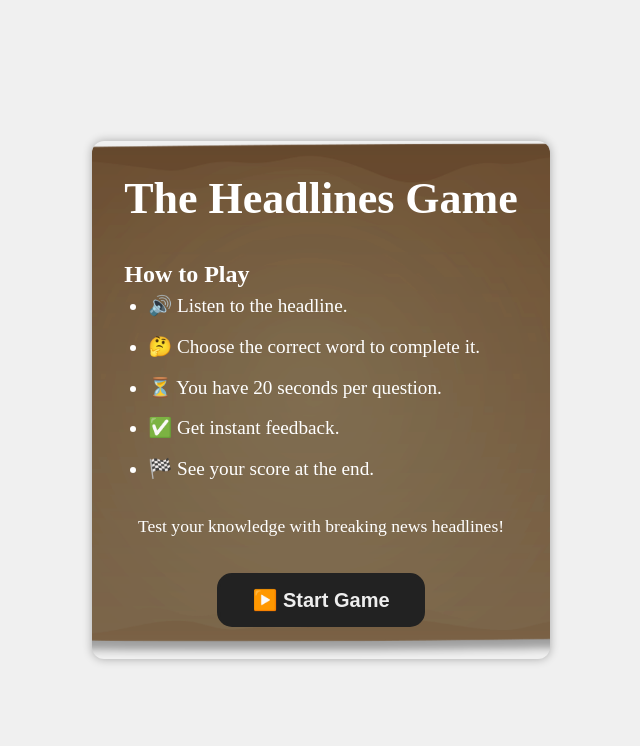
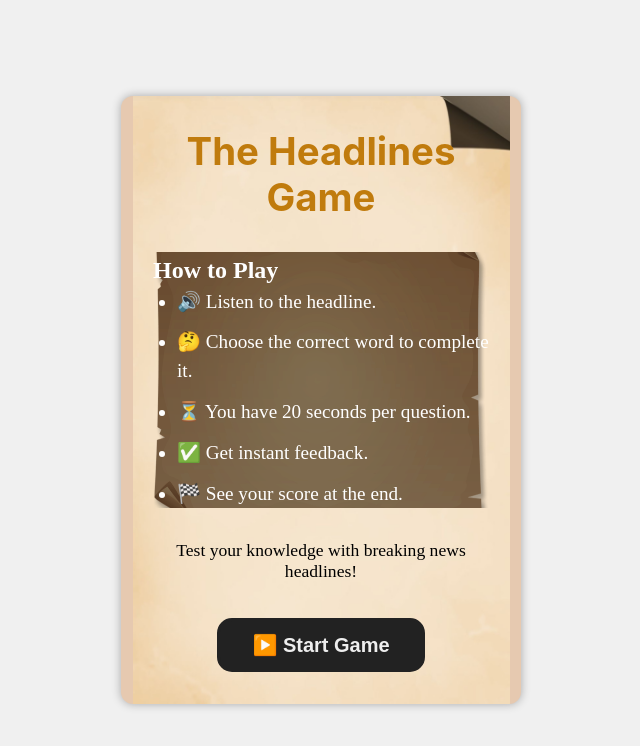
Before and after one commit to Kalmeshwar27/headlinesreact, a React (Create React App) app: page / in a window 1280 px wide. Shown: the top 746 px of the page, without its empty margins (319-959 px from the left). Built offline with nearby package versions, Linux system fonts and the light colour scheme.

Commit message:
updated code

```diff
--- a/src/App.css
+++ b/src/App.css
@@ -47,50 +47,74 @@ body {
 
 /* Start Screen */
 .start-screen {
-  max-width: 600px;
-  margin: 3rem auto;
+  max-width: 400px;
+  margin: 3rem;
   text-align: center;
   padding: 2rem;
-  background-image: url('./assets/images/box.png');
+  background-image: url('./assets/images/bg5.jpg');
   /* Replace with your image path */
-  background-size: cover;
+  background-size: contain;
   /* fills the entire area */
   background-position: center;
   background-repeat: no-repeat;
   color: white;
   border-radius: 12px;
   box-shadow: 0 0 10px rgba(0, 0, 0, 0.3);
+  background-color: rgb(230, 201, 176);
 }
 
+/* The above CSS code is styling the `<h1>` element within the `.start-screen` class. It sets the font family to a specific list of system fonts, with a fallback to generic sans-serif fonts. The font size is set to 2.75rem, margin bottom is 1rem, and the text color is set to black (rgb(0, 0, 0)). Additionally, there is a comment indicating that the color is overridden to white for readability, although this override is not present in the code snippet provided. */
 .start-screen h1 {
-  font-size: 2.75rem;
+  font-family: Respira system-ui, -apple-system, BlinkMacSystemFont, 'Segoe UI', Roboto, Oxygen, Ubuntu, Cantarell, 'Open Sans', 'Helvetica Neue', sans-serif;
+  font-size: 2.40rem;
   margin-bottom: 1rem;
-  color: white;
-  /* Override to white for readability */
+  color: rgb(192, 123, 13);
 }
 
 .start-screen p {
+  color: black;
+  background: image(u);
   font-size: 1.1rem;
   margin: 0.75rem 0;
 }
 
 .start-button {
-  margin-top: 1.5rem;
-  padding: 0.75rem 2rem;
-  font-size: 1.2rem;
-  border: none;
-  background-color: #ff9900;
-  color: white;
-  border-radius: 8px;
+  flex: 1 1 45%;
+  min-width: 203px;
+  text-align: center;
+  background-color: #673318;
+  border: 2px solid #10c0f5;
+  border-radius: 12px;
+  padding: 0.7rem 1.2rem;
+  font-size: 1.05rem;
+  font-weight: 700;
+  color: #ffffff;
   cursor: pointer;
-  transition: background-color 0.3s ease;
+  user-select: none;
+  transition: background-color 0.3s ease, color 0.3s ease;
+  transform: skew(-20deg);
 }
+
+/* Unskew the inner text */
+.start-button span {
+  display: inline-block;
+  transform: skew(20deg);
+}
+
+.start-button:hover:not(:disabled) {
+  background-color: #000000;
+}
+
+
 
 .start-button:hover {
   background-color: #e68a00;
 }
 
 .instructions {
+  background-image: url('./assets/images/box2.png');
+  background-size: cover;
+  background-position: center;
   text-align: left;
   margin: 2rem 0;
   line-height: 1.5;
@@ -256,9 +280,11 @@ body {
 /* Headline Text */
 .headline-text {
   border-radius: 8px;
-  font-family: "Georgia", serif;
+  /* font-family: "Georgia", serif; */
+  font-family: Rozha, serif;
   font-weight: 700;
-  font-size: 1.3rem;
+  font-size: 1.6rem;
+  color: rgb(236, 99, 14);
   margin-bottom: 1rem;
   user-select: text;
   line-height: 1.4;
@@ -378,6 +404,13 @@ body {
   cursor: pointer;
   transition: all 0.3s ease;
   user-select: none;
+  transform: skew(-20deg); /* Make it slanted like a parallelogram */
+}
+
+/* Unskew the inner text */
+.submit-btn span {
+  display: inline-block;
+  transform: skew(20deg);
 }
 
 .submit-btn:disabled {
```
Also changed, not shown: src/assets/images/bg5.jpg (added), src/assets/images/box2.png (added).
